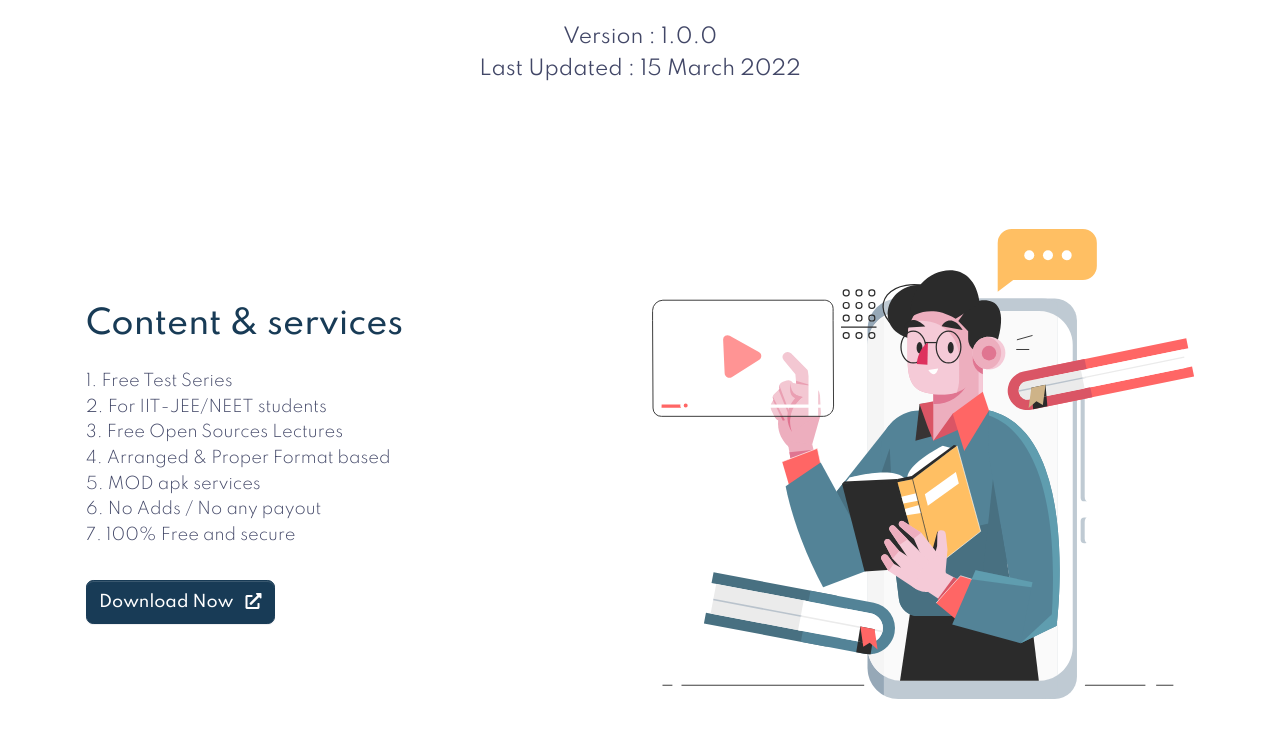
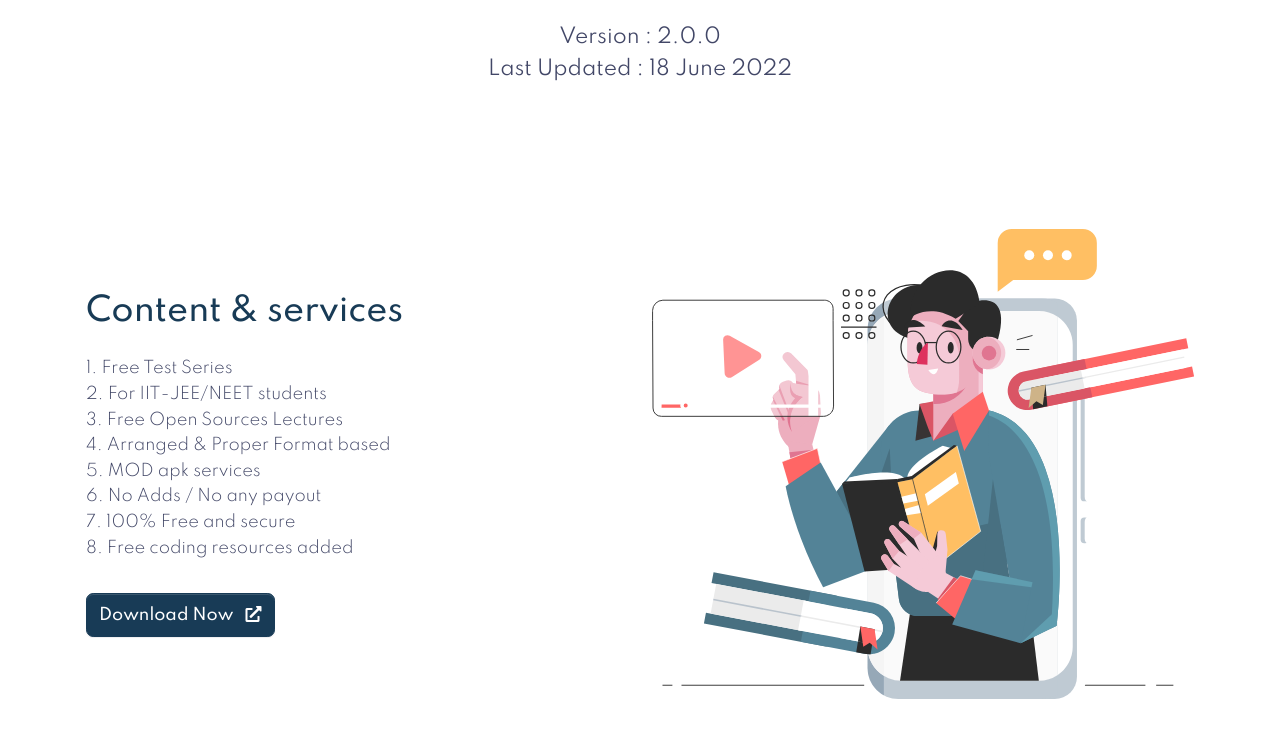
Before and after one commit to learnwithdeepak/learnwithdeepak.github.io, a plain HTML site: page index.html in a window 1280 px wide. Shown: the part 1564-2301 px from the top of the page. Drawn offline with Linux system fonts and the light colour scheme.

Commit message:
Update index.html

```diff
--- a/index.html
+++ b/index.html
@@ -68,7 +68,7 @@
                     </div>
 
             <div class="d-flex align-items-center">
-                <a href="https://bit.ly/3qtiXOw" target="_blank" class="btn btn-outline-soft d-none d-md-inline mr-md-3 animate-up-2">Download Now</a>
+                <a href="https://bit.ly/3tMctMB" target="_blank" class="btn btn-outline-soft d-none d-md-inline mr-md-3 animate-up-2">Download Now</a>
                 <button class="navbar-toggler ml-2" type="button" data-toggle="collapse" data-target="#navbar_global" aria-controls="navbar_global" aria-expanded="false" aria-label="Toggle navigation">
                     <span class="navbar-toggler-icon"></span>
                 </button>
@@ -89,7 +89,7 @@
 
 
 
-                            <a href="https://bit.ly/3qtiXOw" class="btn btn-dark btn-download-app">
+                            <a href="https://bit.ly/3tMctMB" class="btn btn-dark btn-download-app">
                                 <span class="d-flex align-items-center">
                                     <span class="icon icon-brand mr-2 mr-md-3"><span class="fab fa-google-play"></span></span>
                                     <span class="d-inline-block text-left">
@@ -116,8 +116,8 @@
                 <div class="row justify-content-center mb-5 mb-lg-7">
                     <div class="col-12 col-lg-8 text-center">
                         <h2 class="h1 mb-4">Learn With Deepak</h2>
-                        <p class="lead">Version : 1.0.0<br>
-                            Last Updated : 15 March 2022<br>
+                        <p class="lead">Version : 2.0.0<br>
+                            Last Updated : 18 June 2022<br>
                             </p>
                     </div>
                 </div>
@@ -130,9 +130,10 @@
                 4. Arranged & Proper Format based<br>
                 5. MOD apk services<br>
                 6. No Adds / No any payout<br>
-                7. 100% Free and secure
+                7. 100% Free and secure<br>
+                8. Free coding resources added
             </p>
-                        <a href="https://bit.ly/3qtiXOw" class="btn btn-dark mt-3 animate-up-2">
+                        <a href="https://bit.ly/3tMctMB" class="btn btn-dark mt-3 animate-up-2">
                             Download Now
                             <span class="icon icon-xs ml-2">
                                 <i class="fas fa-external-link-alt"></i>
```
